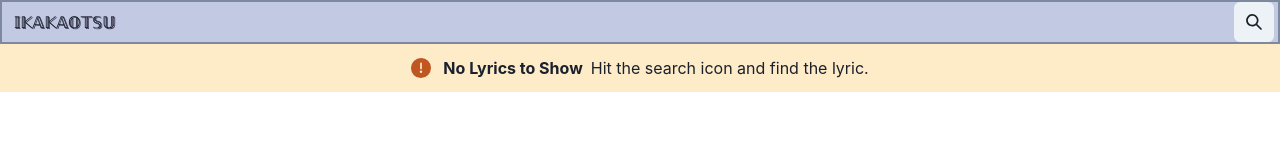
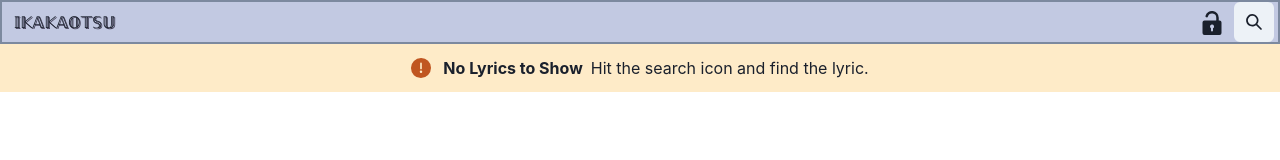
Before and after one commit to ikakaotsu/ikakaLyrics, a React (Vite) app: page / in a window 1280 px wide. Shown: the top 160 px of the page. Built offline with nearby package versions, Linux system fonts and the light colour scheme.

Commit message:
Btn enable cors

```diff
--- a/index.html
+++ b/index.html
@@ -3,7 +3,7 @@
   <head>
     <meta charset="UTF-8" />
     <meta name="viewport" content="width=device-width, initial-scale=1.0" />
-    <title>Vite + React + TS</title>
+    <title>IkakaLyrics</title>
   </head>
   <body>
     <div id="root"></div>
--- a/src/components/song_api.tsx
+++ b/src/components/song_api.tsx
@@ -1,10 +1,11 @@
 import axios from 'axios'
-import { Center, Flex, HStack, Spacer } from '@chakra-ui/react'
+import { Box, Center, Flex, HStack, Link, Spacer } from '@chakra-ui/react'
 import { useEffect, useState } from 'react'
 import SongForm from './song_form'
 import DiscoArtist from './disco_artist'
 import Lyrics from './lyrics'
 import StateHandler from './state_handler'
+import { UnlockIcon } from '@chakra-ui/icons'
 
 type T_State = {
   loading: boolean;
@@ -31,8 +32,7 @@ export default function SongAPI() {
         `https://www.theaudiodb.com/api/v1/json/2/discography.php?s=${artist}`
       let url_lyric =
         // `http://api.chartlyrics.com/apiv1.asmx/SearchLyricDirect?artist=${artist}&song=${song}`
-      // `https://cors-anywhere.herokuapp.com/http://api.chartlyrics.com/apiv1.asmx/SearchLyricDirect?artist=${artist}&song=${song}`
-      `https://cors-proxy.htmldriven.com/?url=http://api.chartlyrics.com/apiv1.asmx/SearchLyricDirect?artist=${artist}&song=${song}`
+      `https://cors-anywhere.herokuapp.com/http://api.chartlyrics.com/apiv1.asmx/SearchLyricDirect?artist=${artist}&song=${song}`
       const reqOne = axios.get(url_artist)
       const reqTwo = axios.get(url_lyric, {
         responseType: 'document'
@@ -67,6 +67,11 @@ export default function SongAPI() {
       >
         <Center textShadow={'1px 1px #423e56'}>𝕀𝕂𝔸𝕂𝔸𝕆𝕋𝕊𝕌</Center>
         <Spacer />
+          <Center mr={'10px'}>
+          <Link href='https://cors-anywhere.herokuapp.com/corsdemo' isExternal>
+            <UnlockIcon w={6} h={6} />
+          </Link>
+          </Center>
         <SongForm handleSearch={handleSearch} />
       </Flex>
       <HStack alignItems={'initial'}>
```
